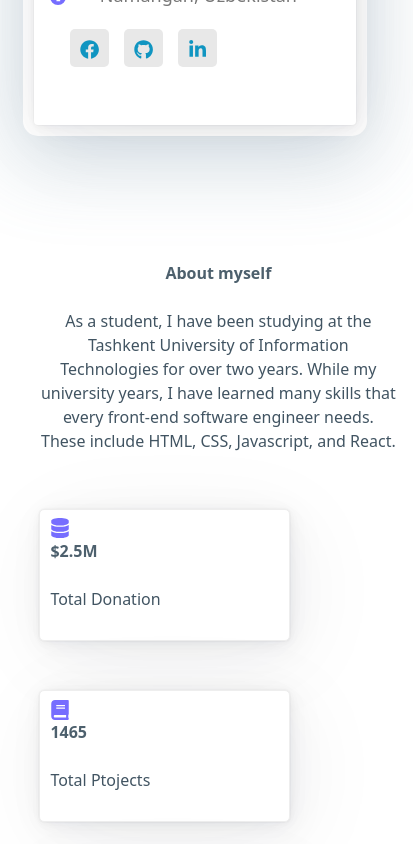
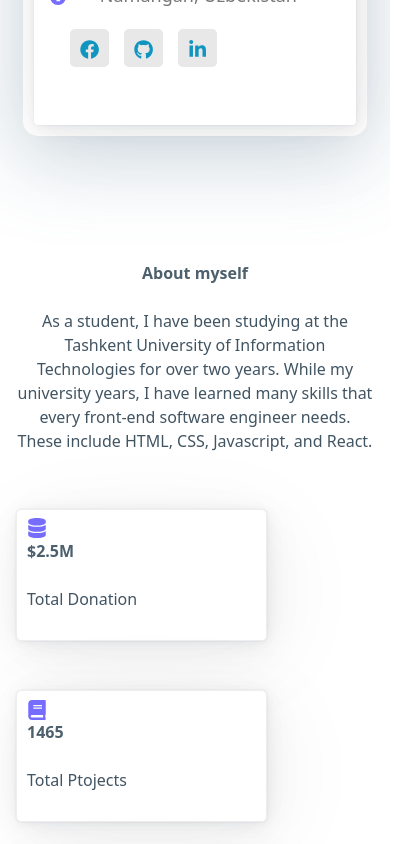
Before and after one commit to ismoilkhon/ismoilkhon.github.io, a React (Create React App) app: page / in a window 390 px wide. Shown: the part 900-1744 px from the top of the page, 413 px wide, since content can reach past the window. Built offline with nearby package versions, Linux system fonts and the light colour scheme; the HTML template or start-up script is replaced by a standard one.

Commit message:
more-responsive

```diff
--- a/src/Screens/about/style.css
+++ b/src/Screens/about/style.css
@@ -19,8 +19,7 @@
 .aboutCont{
 	width: 100%;
 	display: flex;
-	margin-left: 6%;
-	align-items: center;
+    align-items: center;
 }
 .container{
     width: 100%;
```
